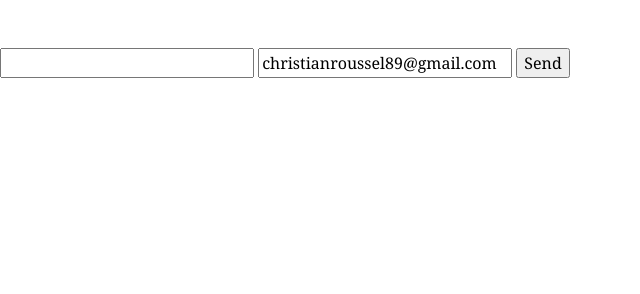
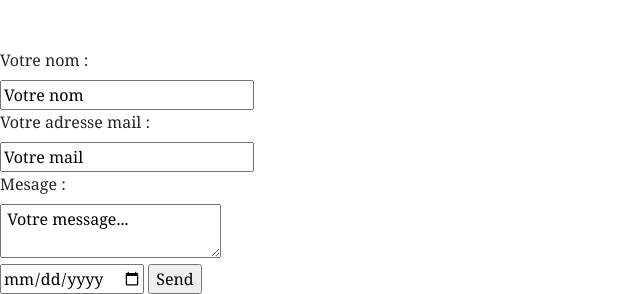
Before and after one commit to DeathDeuS/KuraInn2, a plain HTML site: page index.html in a window 1280 px wide. Shown: the part 3757-4051 px from the top of the page, without its empty margins (0-640 px from the left). Before the commit the page ends 3835 px from the top, so only its background shows below. Drawn offline with nearby package versions, Linux system fonts and the light colour scheme.

Commit message:
contact 2

```diff
--- a/index.html
+++ b/index.html
@@ -203,9 +203,11 @@
     <!---------------------------- contact form         ---------------------------->
     <form action="https://formspree.io/christianroussel89@gmail.com"
     method="POST">
-  <input type="text" name="name">
-  <input type="email" name="_replyto" title =" mail" value = "christianroussel89@gmail.com">
-  <input type="submit" value="Send">
+  <label for="c_name"l>Votre nom</label> : <br/><input type="text" name="name" id="c_name" value="Votre nom"><br/>
+  <label for="c_mail">Votre adresse mail</label> : <br/><input type="email" name="mail_visiteur" id="c_mail" value = "Votre mail"> <br/>
+  <label for="c_message">Mesage</label> : <br/><textarea  name="message" id="c_message" > Votre message... </textarea><br/>
+    <input type="date" />
+    <input type="submit" value="Send">
 </form>
 
 
```
